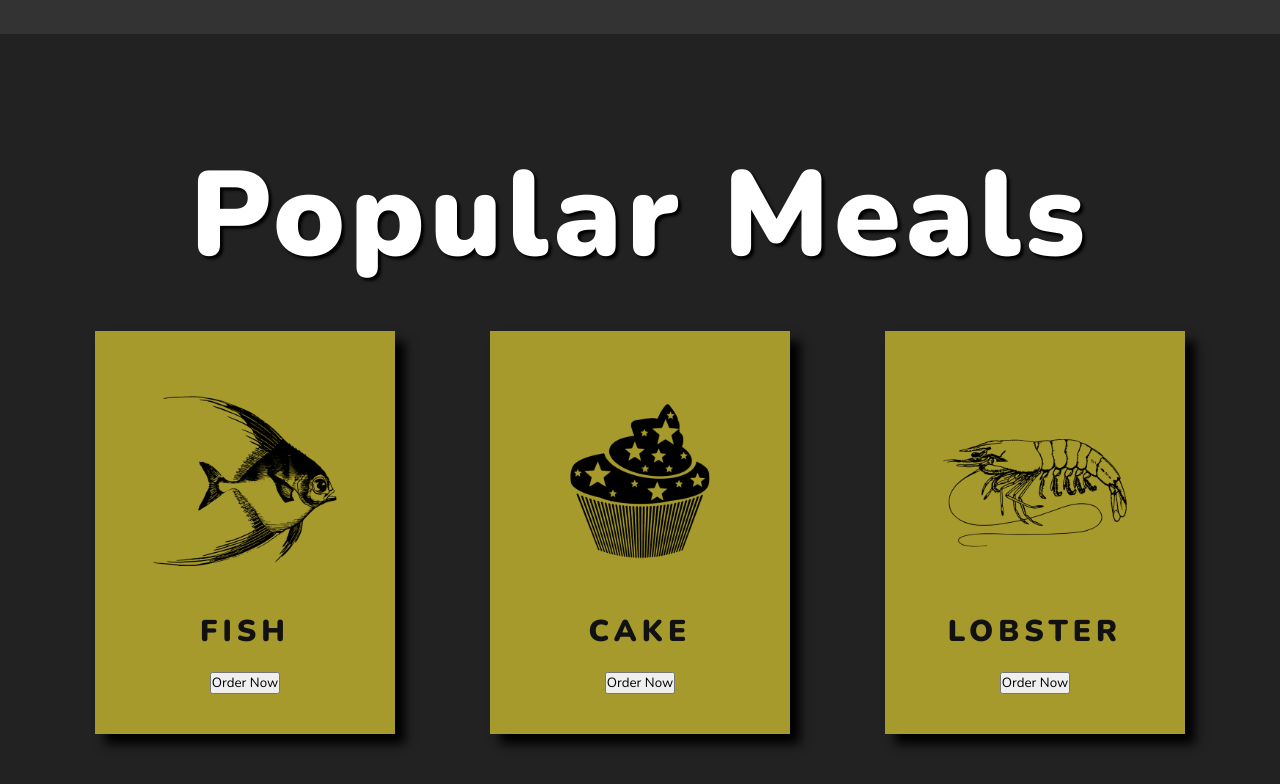
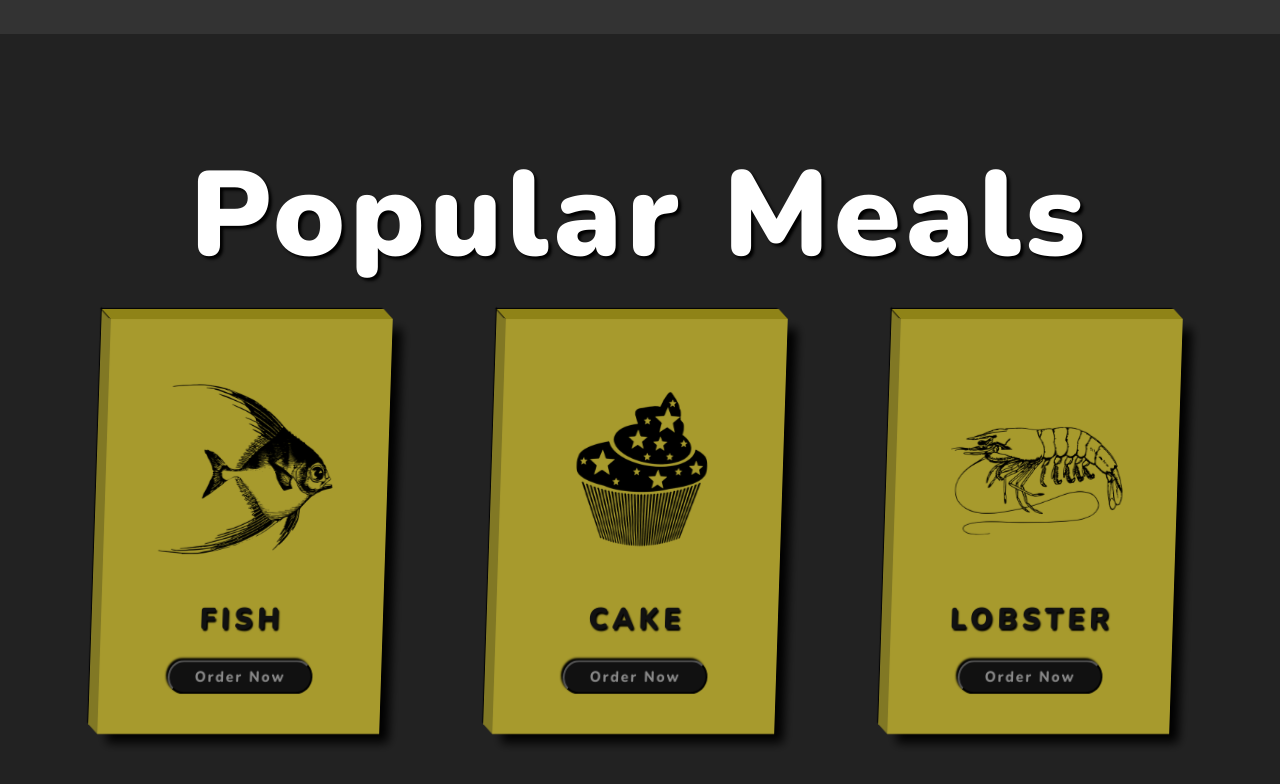
Before and after one commit to JonathanDalien/Foods-Page, a plain HTML site: page index.html in a window 1280 px wide. Shown: the part 766-1550 px from the top of the page. Drawn offline with nearby package versions, Linux system fonts and the light colour scheme.

Commit message:
Created and styled the 3D cards (section2)

```diff
--- a/style.css
+++ b/style.css
@@ -80,6 +80,41 @@ html {
     justify-content: space-between;
     align-items: center;
     box-shadow: 1rem 1rem 1rem #000;
+    position: relative;
+    transform: rotateY(20deg) skewX(-2deg);
+    transition: transform .5s, box-shadow .5s;
+}
+
+.card:hover {
+    transform: rotateY(20deg) skewX(-2deg) translateY(-3rem);
+    box-shadow: 2rem 2rem 2rem #000;
+}
+
+.card::before {
+    content: "";
+    height: 100%;
+    width: 1rem;
+    background-color: #817824;
+    position: absolute;
+    top: 0;
+    left: -1rem;
+    transform: skewY(45deg);
+    transform-origin: right;
+    box-shadow: -.1rem -.1rem .1rem #000;
+
+}
+
+.card::after {
+    content: "";
+    height: 1rem;
+    width: 100%;
+    background-color: #8f8317;
+    position: absolute;
+    top: -1rem;
+    left: 0;
+    transform: skewX(45deg);
+    transform-origin: bottom;
+    box-shadow: -.1rem -.1rem .1rem #000;
 
 }
 
@@ -94,7 +129,21 @@ html {
     letter-spacing: 0.5rem;
     color: #111;
     margin: 2rem 0;
+    text-shadow: .15rem .15rem .15rem #000;
+}
 
+.card-btn {
+    width: 70%;
+    background-color: #111;
+    color: #888;
+    border-radius: 5rem;
+    font-size: 1.5rem;
+    font-weight: 800;
+    letter-spacing: .2rem;
+    text-transform: capitalize;
+    padding: .5rem 0;
+    cursor: pointer;
+    box-shadow: -.2rem -.2rem .2rem #000;
 }
 
 /* End of Section 2 */
```
